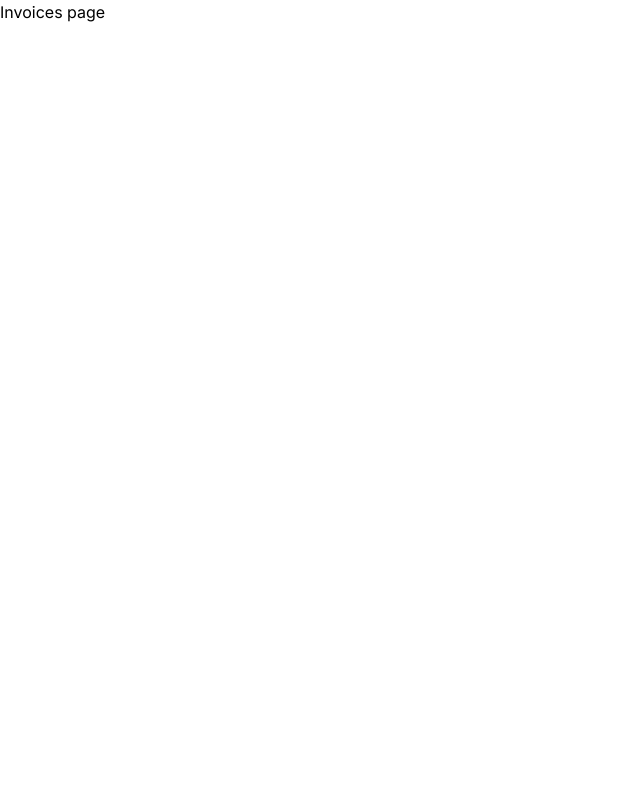
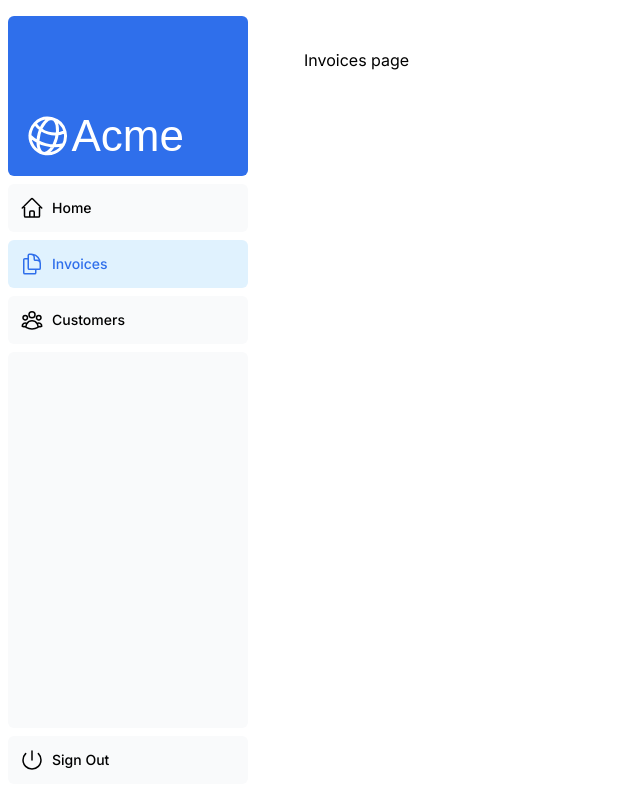
Before and after one commit to samuelj1323/nextjs-dashboard, a Next.js app: page /dashboard/invoices in a window 1280 px wide. Shown: the whole page, without its empty margins (0-640 px from the left). Built offline with nearby package versions, Linux system fonts and the light colour scheme; a web font is replaced by a local one.

Commit message:
Fixing up the links to see which ones are active

```diff
--- /dev/null
+++ b/app/dashboard/layout.tsx
@@ -0,0 +1,12 @@
+import SideNav from '@/app/ui/dashboard/sidenav';
+
+export default function Layout({ children }: { children: React.ReactNode }) {
+  return (
+    <div className="flex h-screen flex-col md:flex-row md:overflow-hidden">
+      <div className="w-full flex-none md:w-64">
+        <SideNav />
+      </div>
+      <div className="flex-grow p-6 md:overflow-y-auto md:p-12">{children}</div>
+    </div>
+  );
+}
--- a/app/ui/dashboard/nav-links.tsx
+++ b/app/ui/dashboard/nav-links.tsx
@@ -1,9 +1,12 @@
+'use client';
 import {
   UserGroupIcon,
   HomeIcon,
   DocumentDuplicateIcon,
 } from '@heroicons/react/24/outline';
-
+import Link from 'next/link';
+import { usePathname } from 'next/navigation';
+import clsx from 'clsx';
 // Map of links to display in the side navigation.
 // Depending on the size of the application, this would be stored in a database.
 const links = [
@@ -17,19 +20,25 @@
 ];
 
 export default function NavLinks() {
+  const pathname = usePathname();
   return (
     <>
       {links.map((link) => {
         const LinkIcon = link.icon;
         return (
-          <a
+          <Link
             key={link.name}
             href={link.href}
-            className="flex h-[48px] grow items-center justify-center gap-2 rounded-md bg-gray-50 p-3 text-sm font-medium hover:bg-sky-100 hover:text-blue-600 md:flex-none md:justify-start md:p-2 md:px-3"
+            className={clsx(
+              'flex h-[48px] grow items-center justify-center gap-2 rounded-md bg-gray-50 p-3 text-sm font-medium hover:bg-sky-100 hover:text-blue-600 md:flex-none md:justify-start md:p-2 md:px-3',
+              {
+                'bg-sky-100 text-blue-600': pathname === link.href,
+              },
+            )}
           >
             <LinkIcon className="w-6" />
             <p className="hidden md:block">{link.name}</p>
-          </a>
+          </Link>
         );
       })}
     </>
```
